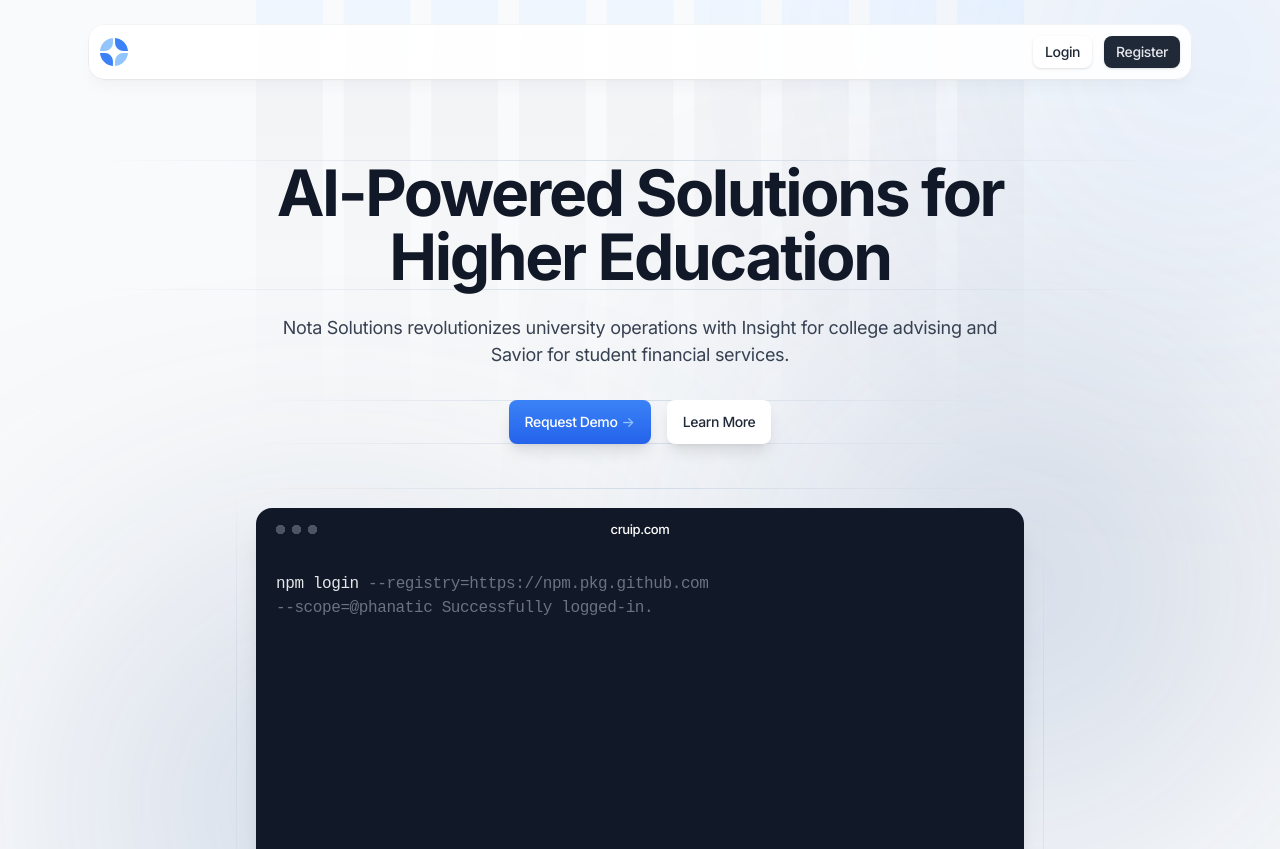
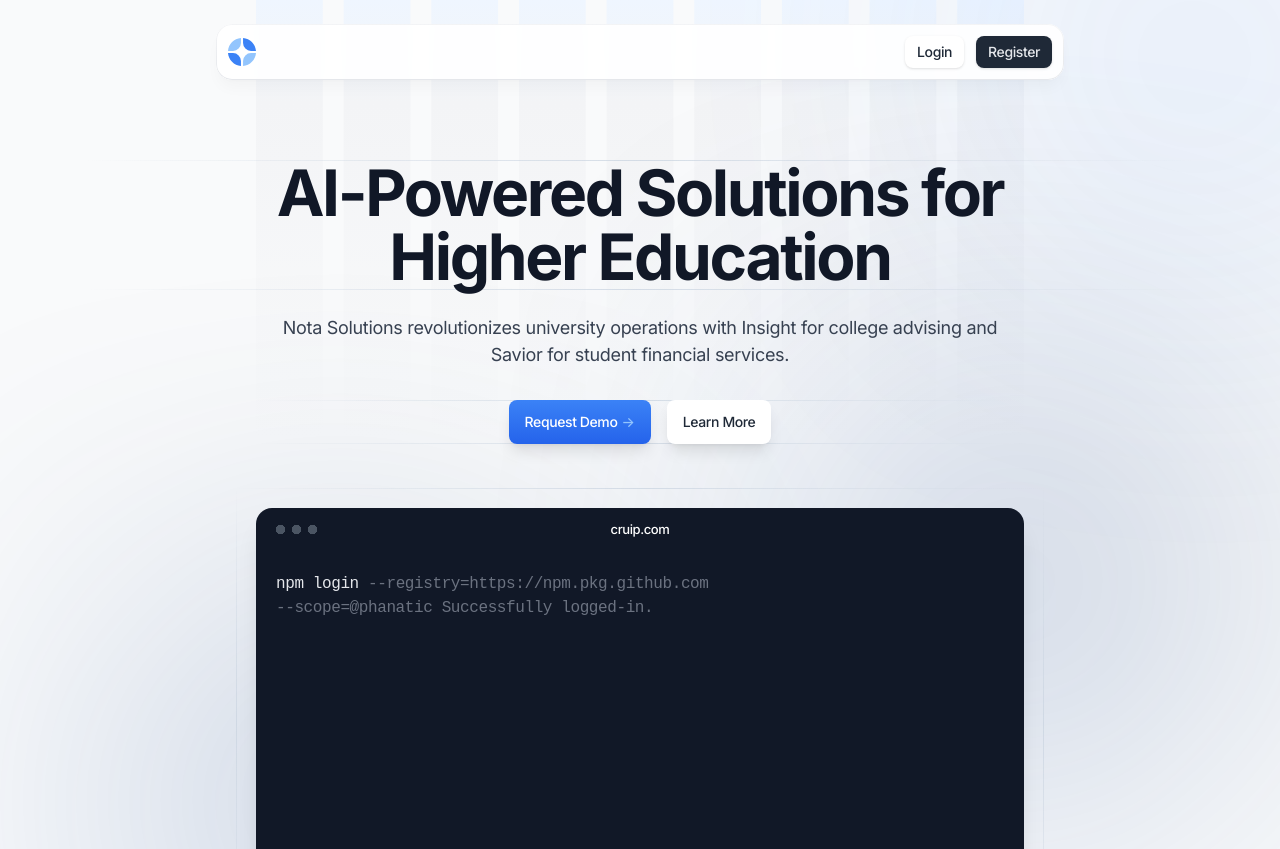
Before and after one commit to AnthonyCampos1234/Avisari, a Next.js app: page / in a window 1280 px wide. Shown: the top 849 px of the page. Built offline with nearby package versions, Linux system fonts and the light colour scheme; no server answers.

Commit message:
more changes

```diff
--- a/components/ui/header.tsx
+++ b/components/ui/header.tsx
@@ -10,7 +10,7 @@
   return (
     <>
       <header className="fixed top-2 z-30 w-full md:top-6">
-        <div className="mx-auto max-w-6xl px-4 sm:px-6">
+        <div className="mx-auto max-w-4xl px-4 sm:px-6">
           <div className="relative flex h-14 items-center justify-between gap-3 rounded-2xl bg-white/90 px-3 shadow-lg shadow-black/[0.03] backdrop-blur-sm before:pointer-events-none before:absolute before:inset-0 before:rounded-[inherit] before:border before:border-transparent before:[background:linear-gradient(theme(colors.gray.100),theme(colors.gray.200))_border-box] before:[mask-composite:exclude_!important] before:[mask:linear-gradient(white_0_0)_padding-box,_linear-gradient(white_0_0)]">
             {/* Site branding */}
             <div className="flex items-center">
```
